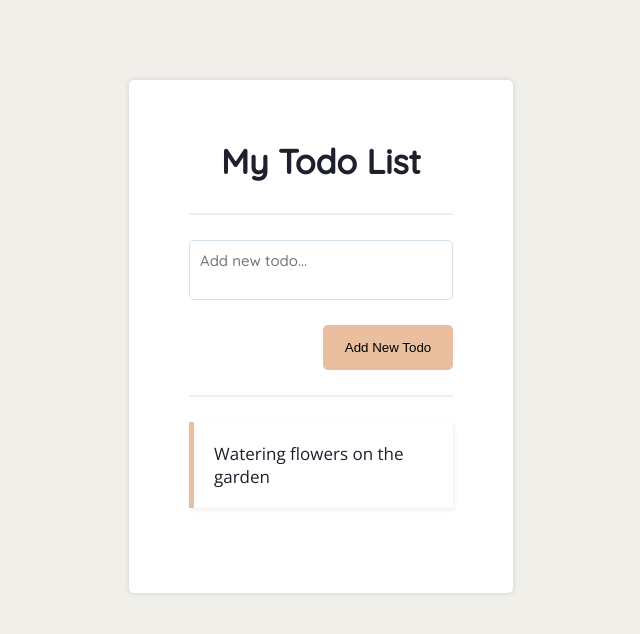
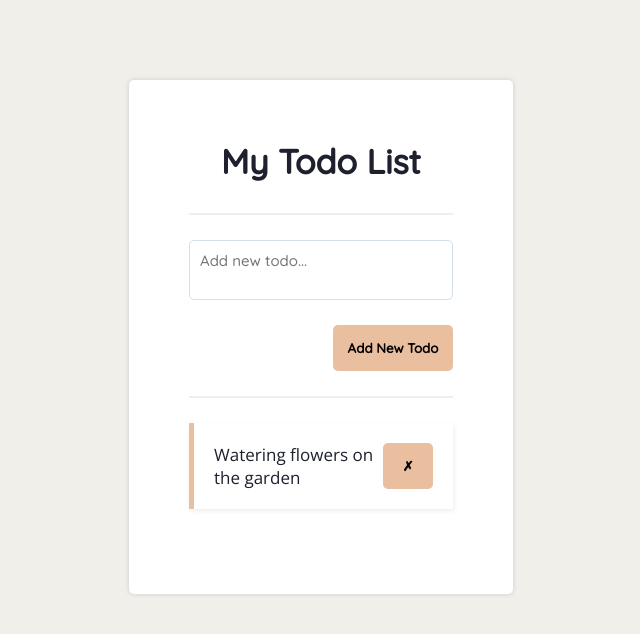
Before and after one commit to ifindev/todo-list, a React (Create React App) app: page / in a window 1280 px wide. Shown: the top 634 px of the page, without its empty margins (319-959 px from the left). Built offline with nearby package versions, Linux system fonts and the light colour scheme.

Commit message:
Add DeleteTodo component

```diff
--- a/src/components/AddTodo.js
+++ b/src/components/AddTodo.js
@@ -16,7 +16,7 @@ const AddTodo = ({ newTodo, onNewTodo, onButtonClick }) => {
         onChange={newTodoHandle}
         className="todo-input"
       />
-      <button onClick={onButtonClick} className="todo-btn">
+      <button onClick={onButtonClick} className="btn add-btn">
         Add New Todo
       </button>
     </div>
--- /dev/null
+++ b/src/components/DeleteTodo.js
@@ -0,0 +1,9 @@
+const DeleteTodo = ({ onClick, ...props }) => {
+  return (
+    <div {...props}>
+      <button onClick={onClick} className="btn delete-btn">&#10007;</button>
+    </div>
+  )
+}
+
+export default DeleteTodo;
--- a/src/components/TodoApp.js
+++ b/src/components/TodoApp.js
@@ -38,6 +38,10 @@ const TodoApp = ({ todos }) => {
     // console.log(newTodo);
   };
 
+  const deleteHandler = (id) => {
+    setTodoList((last) => last.filter((_, idx) => idx!==id));
+  }
+
   return (
     <div className="TodoApp">
       <h1>My Todo List</h1>
@@ -46,7 +50,7 @@ const TodoApp = ({ todos }) => {
         onNewTodo={newTodoHandle}
         onButtonClick={handleButtonClick}
       />
-      <TodoList list={todoList} />
+      <TodoList list={todoList} onDelete={deleteHandler}/>
     </div>
   );
 }
--- a/src/components/TodoList.js
+++ b/src/components/TodoList.js
@@ -1,13 +1,16 @@
 import "../styles.css";
 
-const TodoList = ({ list }) => {
+import DeleteTodo from './DeleteTodo'
+
+const TodoList = ({ list, onDelete }) => {
   return (
     <div className="todo-list">
       {list.map((todo, id) => {
         return (
-          <p key={id} className="todo-item">
+          <div key={id} className="todo-item">
             {todo.title}
-          </p>
+            <DeleteTodo  onClick={() => onDelete(id)}/>
+          </div>
         );
       })}
     </div>
--- a/src/styles.css
+++ b/src/styles.css
@@ -77,19 +77,28 @@ body {
   border-color: #b68973;
 }
 
-.todo-btn {
+.btn {
   align-self: flex-end;
   padding: 15px 5px;
-  width: 130px;
-  margin-bottom:25px;
   background-color: #eabf9f;
   border: none;
   border-radius: 5px;
+  font-family: "Quicksand";
+  font-weight: bold;
 }
 
-.todo-btn:hover,
-.todo-btn:active {
+.btn:hover,
+.btn:active {
   cursor: pointer;
+}
+
+.add-btn {
+  width:120px;
+  margin-bottom:25px;
+}
+
+.delete-btn {
+  width:50px;
 }
 
 @media only screen and (max-width: 1024px) {
```
